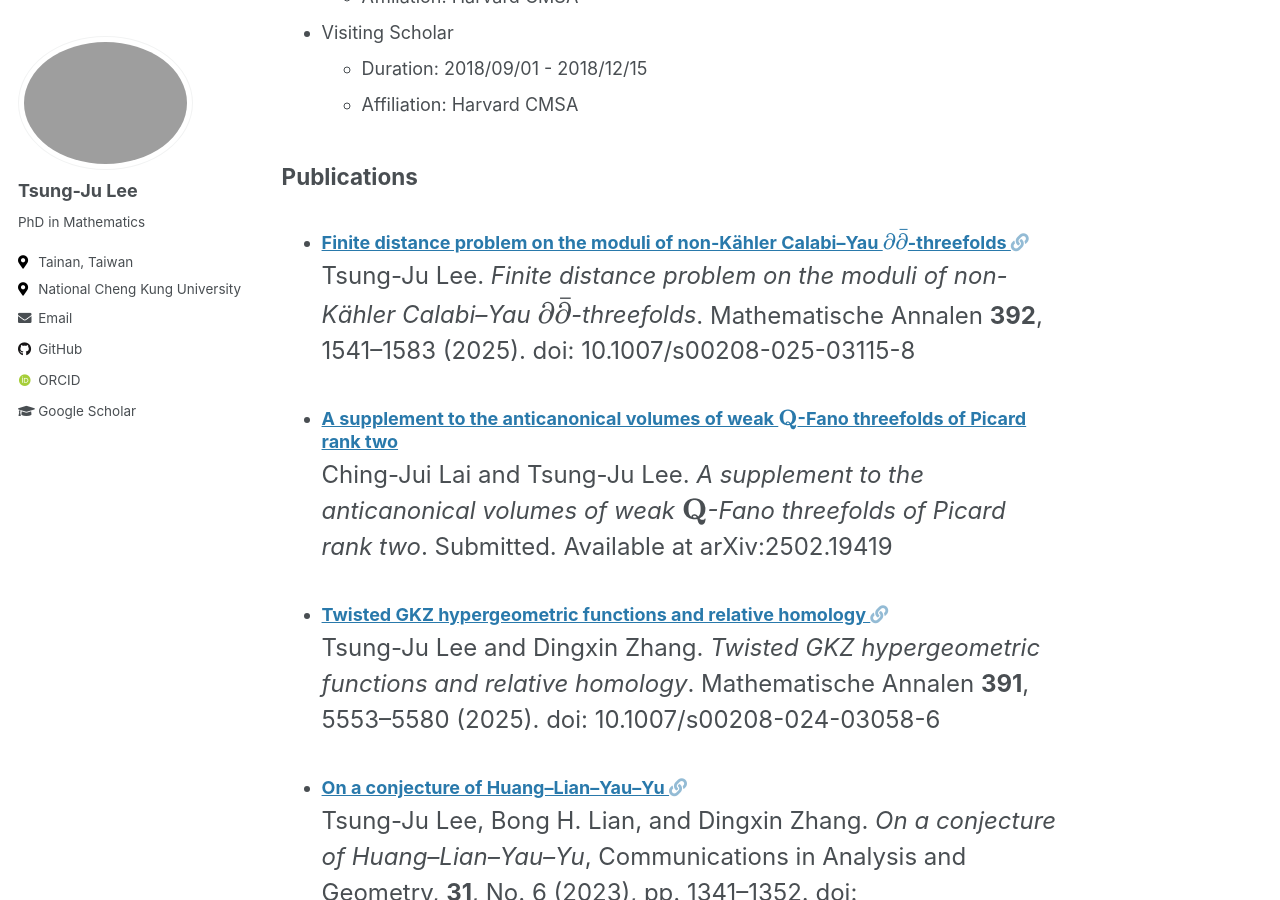
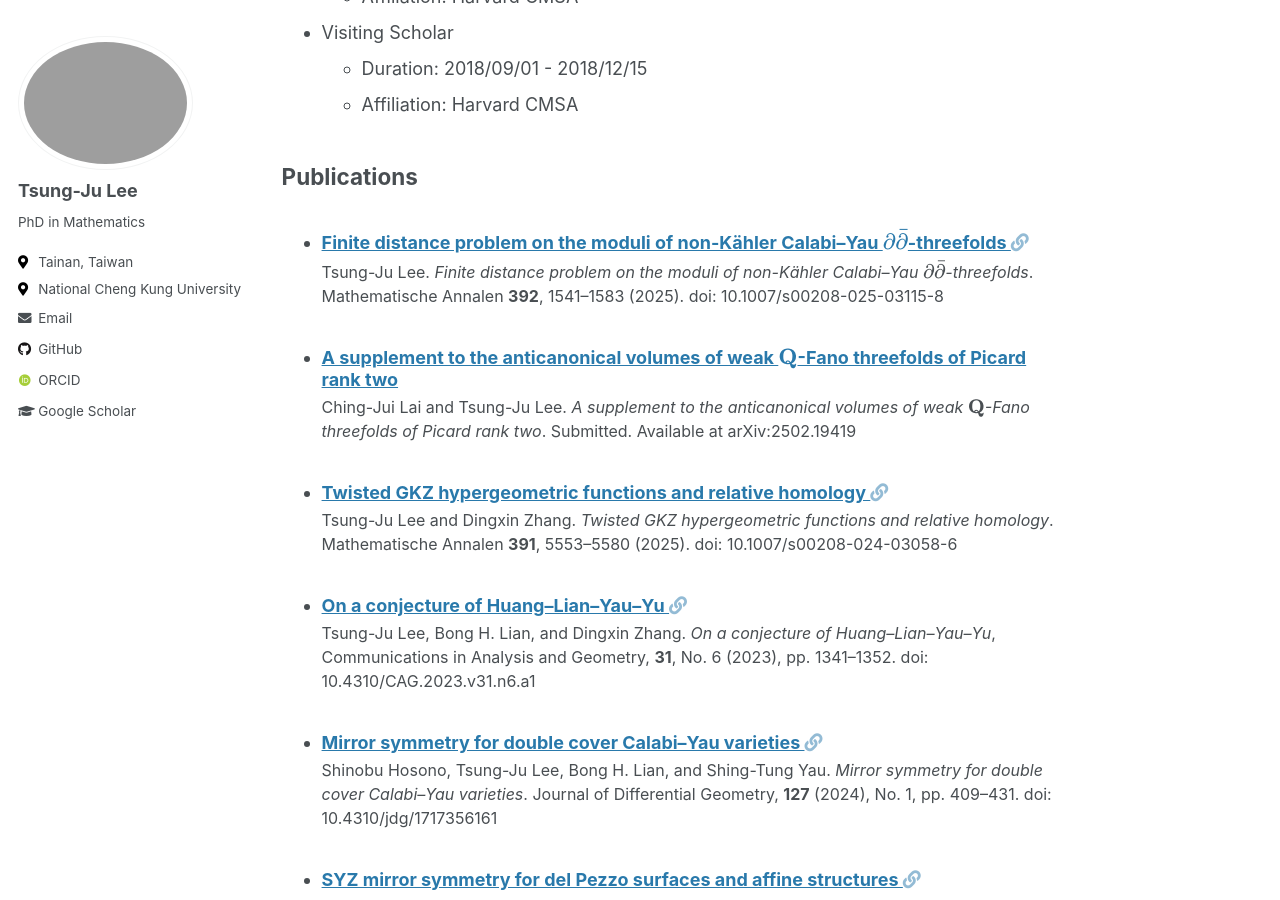
Before and after one commit to yusd24/yusd24.github.io, a Jekyll site: the page built from _pages/cv.md, in a window 1280 px wide and 900 px high, scrolled down 586 px. Built offline with Jekyll 4.4.1, drawn with Linux system fonts in a browser that asks for light colours; some web fonts are replaced; formulas are drawn with MathJax 3.

Commit message:
Update archive-single-cv.html

```diff
--- a/_includes/archive-single-cv.html
+++ b/_includes/archive-single-cv.html
@@ -36,7 +36,7 @@
     {% if post.read_time %}
       <p class="page__meta"><i class="fa fa-clock" aria-hidden="true"></i> {% include read-time.html %}</p>
     {% endif %}
-    {% if post.venue%}<p class="archive__item-excerpt" itemprop="description"><font size="5">{{ post.citation }}</font></p> {% endif %}
+    {% if post.venue%}<p class="archive__item-excerpt" itemprop="description"><font size="3">{{ post.citation }}</font></p> {% endif %}
     </li>
  </article>
 </div>
```
